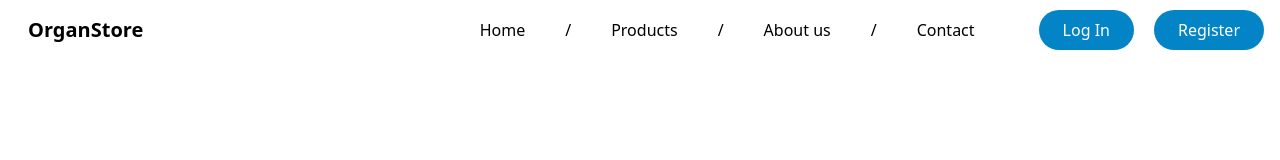
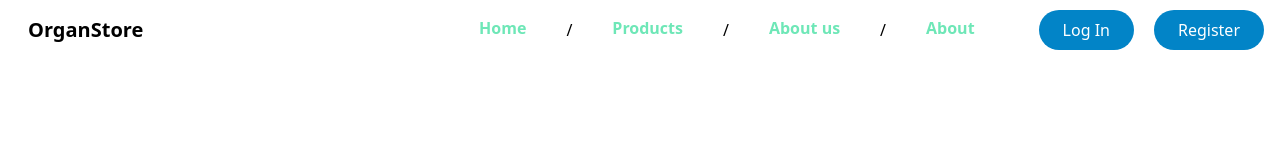
Before and after one commit to NaimurRahman00/Organic_Store, a React (Vite) app: page / in a window 1280 px wide. Shown: the top 160 px of the page. Built offline with nearby package versions, Linux system fonts and the light colour scheme.

Commit message:
update: routes

```diff
--- a/src/1-navbar/Navbar.jsx
+++ b/src/1-navbar/Navbar.jsx
@@ -1,4 +1,4 @@
-import { Link } from "react-router-dom";
+import { Link, NavLink } from "react-router-dom";
 
 const Navbar = () => {
   return (
@@ -8,53 +8,50 @@ const Navbar = () => {
       </div>
       <div className="flex items-center justify-between gap-16">
         <ul className="flex items-center justify-between gap-10">
-          <a
-            href="#"
+          <NavLink
             className={({ isActive }) =>
               isActive
                 ? "group flex cursor-pointer flex-col text-emerald-300 font-semibold"
                 : "flex flex-col text-white"
             }
           >
-            Home
+            <a href="#">Home</a>
             <span className="mt-[2px] h-[3px] w-[0px] rounded-full bg-emerald-500 transition-all duration-300 group-hover:w-full"></span>
-          </a>
+          </NavLink>
           <li>/</li>
-          <a
-            href="#products"
+          <NavLink
             className={({ isActive }) =>
               isActive
                 ? "group flex cursor-pointer flex-col text-emerald-300 font-semibold"
                 : "flex flex-col text-white"
             }
           >
-            Products
+            <a href="products">Products</a>
+
             <span className="mt-[2px] h-[3px] w-[0px] rounded-full bg-emerald-500 transition-all duration-300 group-hover:w-full"></span>
-          </a>
+          </NavLink>
           <li>/</li>
-          <a
-            href="#about"
+          <NavLink
             className={({ isActive }) =>
               isActive
                 ? "group flex cursor-pointer flex-col text-emerald-300 font-semibold"
                 : "flex flex-col text-white"
             }
           >
-            About us
+            <a href="#about">About us</a>
             <span className="mt-[2px] h-[3px] w-[0px] rounded-full bg-emerald-500 transition-all duration-300 group-hover:w-full"></span>
-          </a>
+          </NavLink>
           <li>/</li>
-          <a
-            href="#contact"
+          <NavLink
             className={({ isActive }) =>
               isActive
                 ? "group flex cursor-pointer flex-col text-emerald-300 font-semibold"
                 : "flex flex-col text-white"
             }
           >
-            Contact
+            <a href="#about">About</a>
             <span className="mt-[2px] h-[3px] w-[0px] rounded-full bg-emerald-500 transition-all duration-300 group-hover:w-full"></span>
-          </a>
+          </NavLink>
         </ul>
         <div className="flex items-center justify-between gap-5">
           <Link
```
